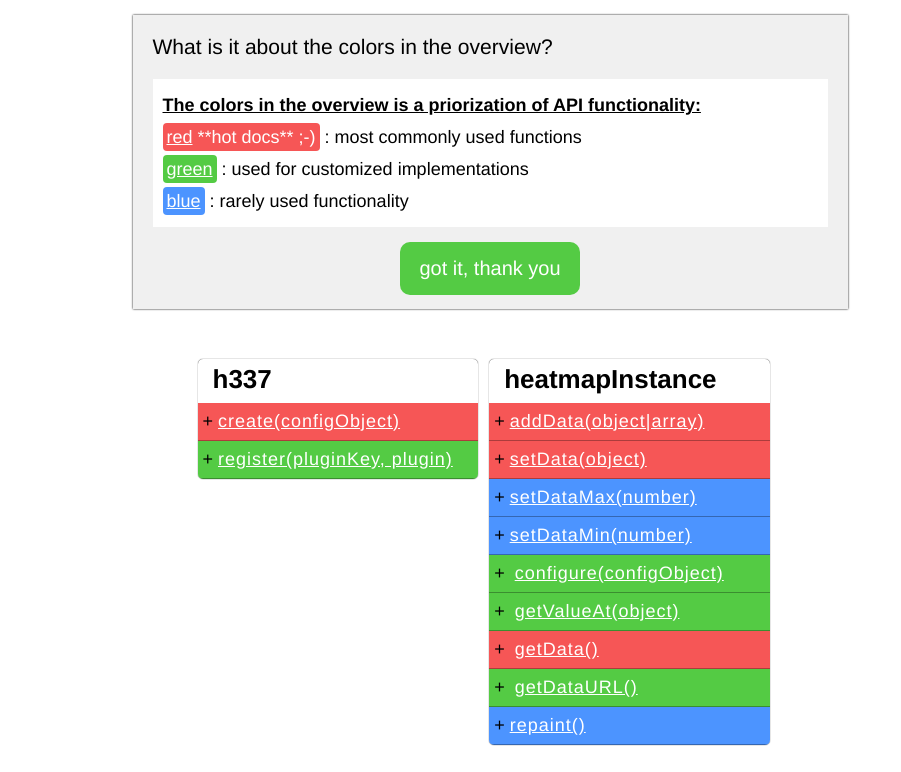
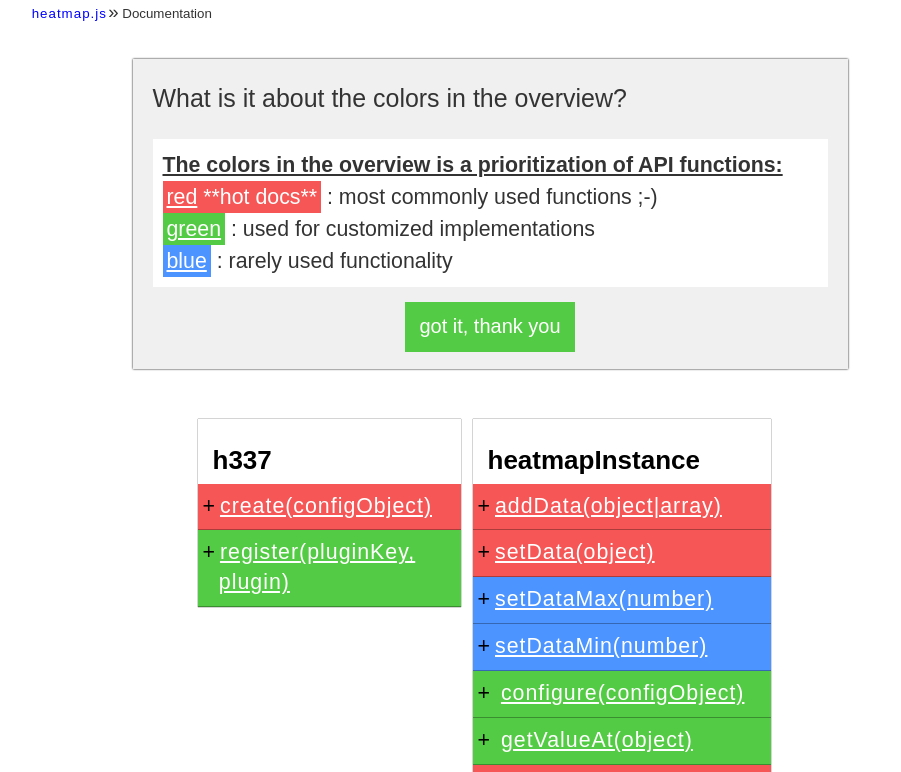
Before and after one commit to pa7/heatmap.js, a website: page docs/index.html in a window 1280 px wide. Shown: the part 114-886 px from the top of the page, without its empty margins (150-1051 px from the left). Drawn offline with Linux system fonts and the light colour scheme.

Commit message:
Update the documentation

```diff
--- /dev/null
+++ b/docs/assets/css/commons.css
@@ -0,0 +1,41 @@
+html, body, p, div { margin:0; padding:0; }
+.wrapper { width:840px; position:relative; margin:auto; }
+
+.breadcrumb-trail {
+  list-style:none;
+  list-style-type:none;
+  display:block;
+  font-size:10pt;
+  margin-top:0;
+  margin-bottom:0;
+  padding-left:0;
+}
+.breadcrumb-trail li {
+  display:inline-block;
+  padding:5px;
+  margin-right:15px;
+  position:relative;
+  line-height:normal;
+}
+.breadcrumb-trail a {
+  text-decoration:none;
+  color:blue;
+  font-weight:400;
+  padding-bottom:1px;
+
+}
+.breadcrumb-trail a:hover {
+  border-bottom:1px solid blue;
+}
+.breadcrumb-trail li:before{
+  content:'\0BB';
+  position:absolute;
+  left:-14px;
+  top:0px;
+  font-weight:normal;
+  font-size:14pt;
+}
+.breadcrumb-trail li:first-child:before {
+  content:'';
+  margin-left:0;
+}
--- a/docs/assets/css/docs.css
+++ b/docs/assets/css/docs.css
@@ -1,5 +1,11 @@
-body, h1, h2, h3 { margin:0; padding:0; }
-body { font-family:Helvetica Neue; font-size:18px; }
+html {
+        color: #333;
+        font-family: sans-serif;
+        font-size: 16pt;
+        font-weight: 100;
+        line-height: 1.4em;
+      }
+      html, body, p, div { margin:0; padding:0; }
 .hot-doc {
   background:#f65656;
 }
@@ -10,9 +16,11 @@
   background:#4C94FF;
 }
 .wrapper {
+  width:auto;
   position:relative;
   max-width:900px;
   margin:auto;
+  padding-top:25px;
 }
 .description {
   padding:10px;
@@ -20,7 +28,6 @@
 }
 strong.highlight {
   padding: 4px;
-  border-radius: 4px;
   font-weight: normal;
   color:white;
 }
@@ -34,12 +41,11 @@
   font-size:22px;
   letter-spacing:1px;
   font-weight:bold;
-  background: -webkit-linear-gradient(white, rgba(0, 0, 0, 0.11));
-  background: -moz-linear-gradient(rgba(255,255,255,.35), rgba(0, 0, 0, 0.11));
+  background:rgba(0, 0, 0, 0.11);
 }
 
-h2 { font-size:40px; padding-left:10px; }
-h1 { font-size:60px;  text-align:center; margin-top:30px;}
+h2 { padding-left:10px; }
+h1 {  text-align:center; margin-top:30px;}
 ul {
   list-style: none;
   margin:0;
@@ -73,11 +79,12 @@
   color: black;
   display:inline-table;
   box-shadow: 0 0 1px black;
-  width:48%;
+  width:45%;
   margin-right:1%;
-  border-radius:5px;
+
   overflow:hidden;
 }
+#index-heatmapInstance { width:51% !important;}
 #index { width:65%; margin:auto; margin-top:30px; margin-bottom:50px; }
 section { margin-bottom:60px; }
 #message {
@@ -91,7 +98,7 @@
   padding-right:20px;
   margin-bottom:50px;
 }
-#message h3 { padding:20px; padding-left:0; font-weight:normal; cursor:pointer;}
+#message h3 {  padding-left:0; font-weight:normal; cursor:pointer;}
 #msg-content {
   height:230px; padding-top:0; padding-bottom:0; opacity:1;
 }
@@ -103,12 +110,11 @@
 #msg-content.hide{ height:0; padding-left:20px; padding-right:20px; opacity:0; }
 .msg { padding:10px;background:white; line-height:32px;}
 #btn-confirm {
-  padding: 15px;
+  padding: 10px;
 text-align: center;
 background: #54cb44;
 margin: auto;
 color: white;
-border-radius: 10px;
 cursor: pointer;
 -webkit-transition: 0.7s all ease;
 -moz-transition:.7 all ease;
@@ -123,3 +129,8 @@
   background: #f65656;
 }
 .description ul li { margin-bottom:15px; margin-top:10px; }
+
+
+@media(max-width:800px) {
+  #message { display:none; }
+}
--- a/docs/index.html
+++ b/docs/index.html
@@ -3,17 +3,23 @@
   <head>
     <meta charset="utf-8">
     <title>heatmap.js Documentation</title>
+    <meta name="viewport" content="width=device-width, initial-scale=1.0">
+    <link rel="stylesheet" href="assets/css/commons.css" />
     <link rel="stylesheet" href="assets/css/docs.css" />
     <link rel="stylesheet" href="assets/css/prism.css" />
   </head>
   <body>
     <div class="wrapper">
       <h1>heatmap.js Documentation</h1>
+      <ol class="breadcrumb-trail">
+        <li><a href="//www.patrick-wied.at/static/heatmapjs/" title="heatmap.js dynamic heatmaps for the web">heatmap.js</a></li>
+        <li>Documentation</li>
+      </ol>
       <div id="message">
         <h3 id="activate-msg">What is it about the colors in the overview?</h3>
         <div id="msg-content">
           <div class="msg">
-            <u style="font-weight:bold;">The colors in the overview is a priorization of API functionality:</u> <br /><strong class="hot-doc highlight"><u>red</u> **hot docs** ;-)</strong> :  most commonly used functions <br /><strong class="avg-doc highlight"><u>green</u></strong> : used for customized implementations<br /><strong class="cold-doc highlight"><u>blue</u></strong> : rarely used functionality
+            <u style="font-weight:bold;">The colors in the overview is a prioritization of API functions:</u> <br /><strong class="hot-doc highlight"><u>red</u> **hot docs**</strong> :  most commonly used functions  ;-)<br /><strong class="avg-doc highlight"><u>green</u></strong> : used for customized implementations<br /><strong class="cold-doc highlight"><u>blue</u></strong> : rarely used functionality
           </div>
           <div id="btn-confirm">got it, thank you</div>
         </div>
@@ -54,15 +60,17 @@
               Returns a <strong>heatmapInstance</strong>.<br /><br />
               Use h337.create to create heatmap instances. A Heatmap can be customized with the configObject. <br />The configObject parameter is required. <br /><br/><strong><u>Possible configuration properties:</u></strong><br />
               <ul>
+                <li><strong>container</strong> (DOMNode) *required* <br /> A DOM node where the heatmap canvas should be appended (heatmap will adapt to the node's size)</li>
                 <li><strong>backgroundColor</strong> (string) *optional*<br />
                  A background color string in form of hexcode, color name, or rgb(a)</li>
-                <li><strong>container</strong> (DOMNode) *required* <br /> A DOM node where the heatmap canvas should be appended to (heatmap will adapt to the node's size)</li>
+                <li><strong>gradient</strong> (object) *optional*<br />
+                 An object that represents the gradient (syntax: number string [0,1] : color string), check out the example </li>
                 <li><strong>radius</strong> (number) *optional*<br />The radius each datapoint will have (if not specified on the datapoint itself)</li>
                 <li><strong>opacity</strong> (number) [0,1] *optional* default = .6<br />A global opacity for the whole heatmap. This overrides maxOpacity and minOpacity if set!</li>
                 <li><strong>maxOpacity</strong> (number) [0,1] *optional*<br />The maximal opacity the highest value in the heatmap will have. (will be overridden if opacity set)</li>
                 <li><strong>minOpacity</strong>(number) [0,1] *optional*<br />The minimum opacity the lowest value in the heatmap will have (will be overridden if opacity set)</li>
                 <li><strong>onExtremaChange</strong> function callback<br />Pass a callback to receive extrema change updates. Useful for DOM legends.</li>
-                <li><strong>blur</strong> (number) [0,1] *optional* default = 0.85<br />The blur factor that will be applied to all datapoints. The higher the blur factor is the smoother the gradients will be</li>
+                <li><strong>blur</strong> (number) [0,1] *optional* default = 0.85<br />The blur factor that will be applied to all datapoints. The higher the blur factor is, the smoother the gradients will be</li>
                 <li><strong>xField</strong> (string) *optional* default = "x"<br />The property name of your x coordinate in a datapoint</li>
                 <li><strong>yField</strong> (string) *optional* default = "y"<br />The property name of your y coordinate in a datapoint</li>
                 <li><strong>valueField</strong> (string) *optional* default = "value"<br />The property name of your y coordinate in a datapoint</li>
@@ -79,14 +87,32 @@
 };
 // create heatmap with configuration
 var heatmapInstance = h337.create(config);</code></pre>
+Custom gradient configuration
+              <pre><code class="language-javascript">// create configuration object
+var config = {
+  container: document.getElementById('heatmapContainer'),
+  radius: 10,
+  maxOpacity: .5,
+  minOpacity: 0,
+  blur: .75,
+  gradient: {
+    // enter n keys between 0 and 1 here
+    // for gradient color customization
+    '.5': 'blue',
+    '.8': 'red',
+    '.95': 'white'
+  }
+};
+var heatmapInstance = h337.create(config);</code></pre>
+
             </div>
           </div>
-          <div class="fn">
+          <!-- <div class="fn">
             <h3 id="h337-register">h337.register(pluginKey, plugin)</h3>
             <div class="description">
               to be written
             </div>
-          </div>
+          </div> -->
         </div>
       </section>
       <section>
@@ -132,9 +158,9 @@
             <h3 id="heatmap-setDataMax">heatmapInstance.setDataMax(number)</h3>
             <div class="description">
               Returns <strong>heatmapInstance</strong><br /><br />
-              Changes the upper bound of your dataset and triggers a complete rerender.
+              Changes the upper bound of your dataset and triggers a complete rerendering.
               <pre><code class="language-javascript">heatmapInstance.setDataMax(200);
-// setting the maximum value triggers a complete rerender of the heatmap
+// setting the maximum value triggers a complete rerendering of the heatmap
 heatmapInstance.setDataMax(100);</code></pre>
             </div>
           </div>
@@ -142,9 +168,9 @@
             <h3 id="heatmap-setDataMin">heatmapInstance.setDataMin(number)</h3>
             <div class="description">
               Returns <strong>heatmapInstance</strong><br /><br />
-              Changes the lower bound of your dataset and triggers a complete rerender.
+              Changes the lower bound of your dataset and triggers a complete rerendering.
               <pre><code class="language-javascript">heatmapInstance.setDataMin(10);
-// setting the minimum value triggers a complete rerender of the heatmap
+// setting the minimum value triggers a complete rerendering of the heatmap
 heatmapInstance.setDataMin(0);</code></pre>
             </div>
           </div>
```
